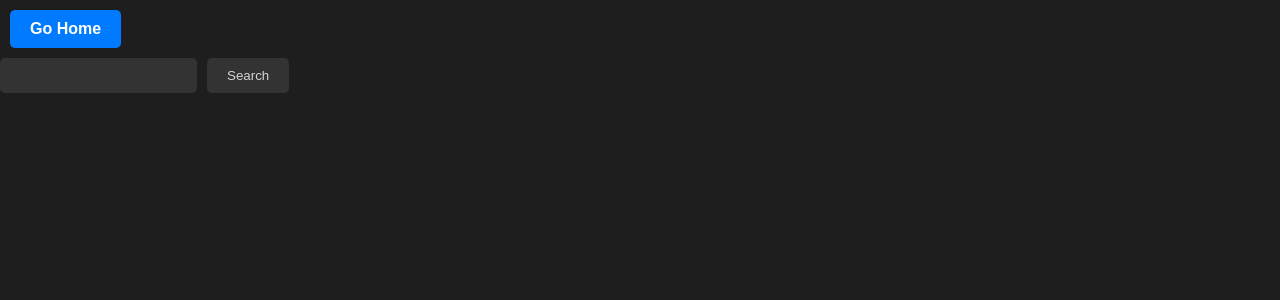
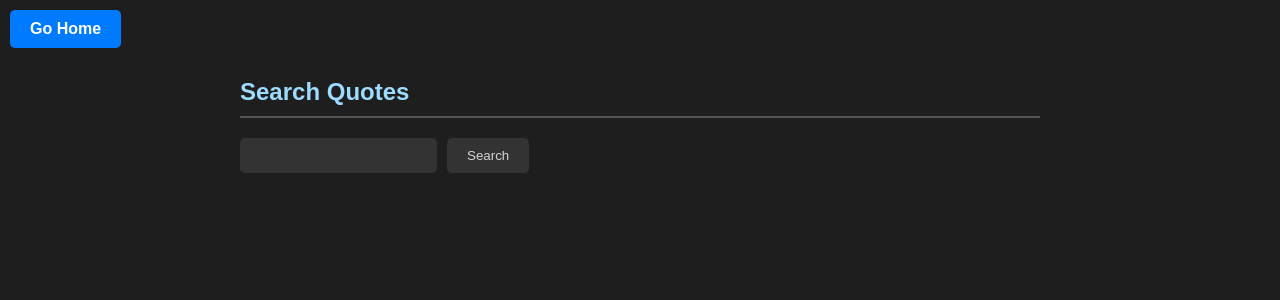
Before and after one commit to frank-monkey/web-quotes, a React (Create React App) app: page /search in a window 1280 px wide. Shown: the top 300 px of the page. Built offline with nearby package versions, Linux system fonts and the light colour scheme.

Commit message:
Modified SearchQuotes Styling

```diff
--- a/src/components/SearchQuotes.js
+++ b/src/components/SearchQuotes.js
@@ -17,7 +17,8 @@ const SearchQuotes = () => {
   };
 
   return (
-    <div>
+    <div className="quote-generator">
+      <h2>Search Quotes</h2>
       <input
         type="text"
         value={searchTerm}
```
